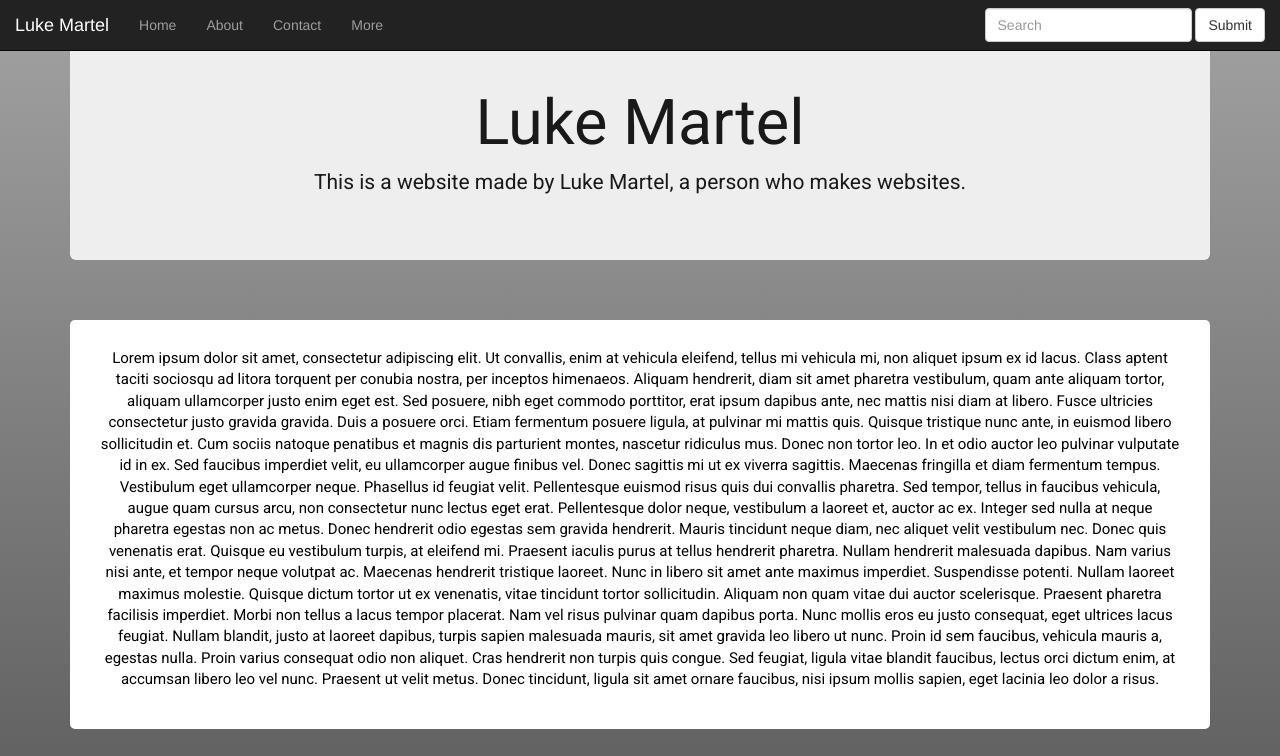
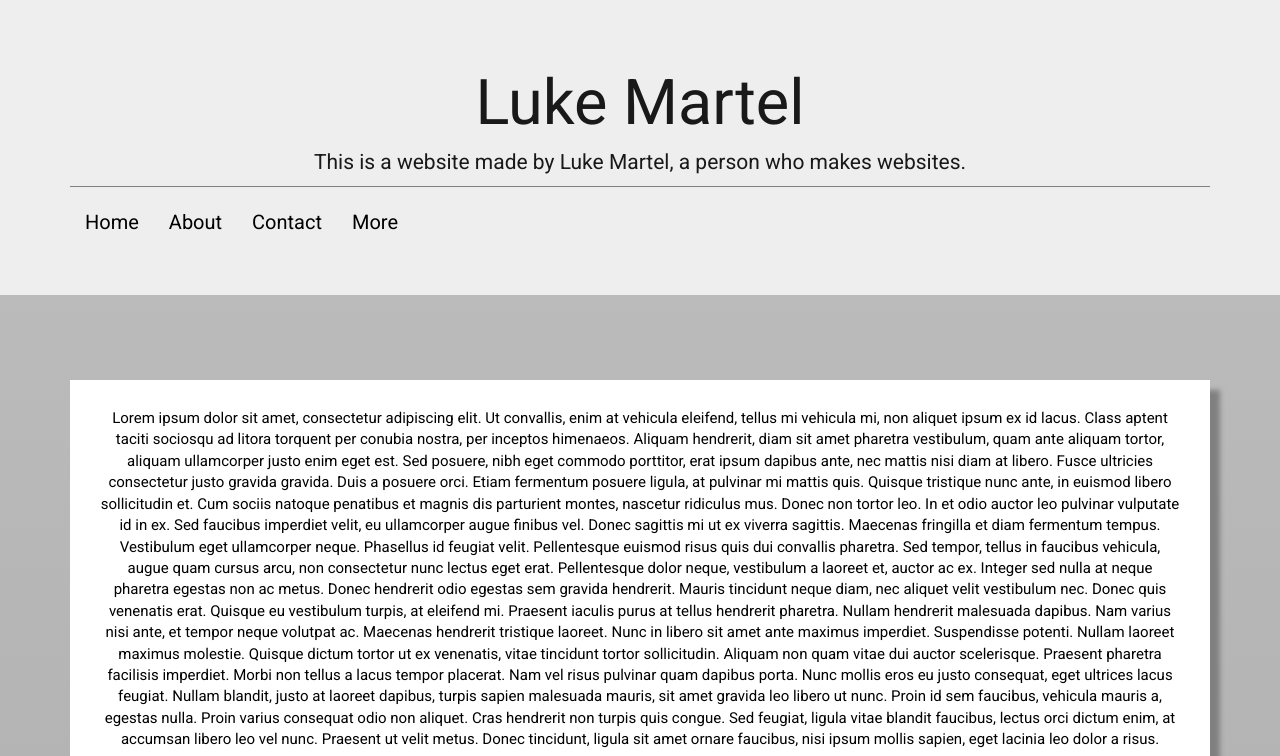
Before and after one commit to lucasmartel/lucasmartel.github.io, a plain HTML site: page index.html in a window 1280 px wide. Shown: the top 756 px of the page. Drawn offline with nearby package versions, Linux system fonts and the light colour scheme; a script that the page names is missing.

Commit message:
Change a lot, still much more to do.

```diff
--- a/index.html
+++ b/index.html
@@ -15,43 +15,26 @@
     </head>
 
     <body>
+      <div class="header">
       <div class="nav-bar">
+        <div class="jumbotron">
         <div class="container">
-          <div class="jumbotron">
+
             <h1>Luke Martel</h1>
               <p>This is a website made by Luke Martel, a person who makes websites.</p>
+                <div class="customHr">.</div>
+              <ul class="nav navbar-nav">
+                <li><a href="index.html">Home</a></li>
+                <li><a href="about.html">About</a></li>
+                <li><a href="contact.html">Contact</a></li>
+                <li><a href="https://github.com/lucasmartel">More</a></li>
+              </ul>
           </div>
         </div>
       </div>
+    </div>
 
-    <nav class="navbar navbar-inverse navbar-fixed-top">
-
-      <div class="container-fluid">
-        <div class="navbar-header">
-          <a class="navbar-brand" href="index.html">Luke Martel</a>
-        </div>
-
-        <div>
-          <ul class="nav navbar-nav">
-            <li><a href="index.html">Home</a></li>
-            <li><a href="about.html">About</a></li>
-            <li><a href="contact.html">Contact</a></li>
-            <li><a href="https://github.com/lucasmartel">More</a></li>
-          </ul>
-        </div>
-
-        <form class="navbar-form navbar-right" role="search">
-          <div class="form-group">
-            <input type="text" class="form-control" placeholder="Search">
-          </div>
-        <button type="submit" class="btn btn-default">Submit</button>
-        </form>
-
-      </div>
-    </nav>
-
-
-
+        <div class="content">
         <div class="container">
           <div class="row">
             <div class="col-md-12 col_1">
@@ -174,6 +157,7 @@
             </div>
           </div>
         </div>
+      </div>
 
 
 
--- a/main.css
+++ b/main.css
@@ -1,14 +1,32 @@
 body{
-  background: -webkit-linear-gradient(#A2A2A2, black);
+  background: -webkit-linear-gradient(#bfbfbf, #A2A2A2);
 }
 
+.header {
+    position:fixed;
+    z-index:2;
+  }
+
+.content {
+    position: relative;
+    z-index:1;
+    padding-top: 350px;
+  }
+
+.main-nav-scrolled,
 .nav-bar{
   height: 200px;
   text-align: center;
-  padding-top: 20px;
   font-weight: 200;
   padding-bottom: 270px;
+  position: fixed;
+  top: 0;
+  width: 100%;
+  position: fixed;
+  box-shadow: 0 2px 3px rbga(0,0,0 .4);
 }
+
+
 
 .nav-bar a {
   text-decoration:none;
@@ -28,16 +46,15 @@ body{
   color: black;
   font-family: 'Roboto', sans-serif;
   border: 8px solid white;
-  border-radius: 5px;
   background-color: white;
-  radius: 20px;
+  box-shadow: 10px 10px 5px grey;
 }
 
 .picture{
   border: 8px solid white;
   background-color: white;
-  border-radius: 5px;
   height: 75%;
+  box-shadow: 10px 10px 5px grey;
 }
 
 .col_1{
@@ -58,4 +75,16 @@ body{
 
 .nav navbar-nav{
   color: black;
+  text-align: center;
 }
+
+.customHr {
+    width: 95%
+    font-size: 1px;
+    color: rgba(0, 0, 0, 0);
+    line-height: 1px;
+
+    background-color: grey;
+    margin-top: -6px;
+    margin-bottom: 10px;
+}
```
Also changed, not shown: about.html (+5 -20 lines), contact.html (+11 -28 lines).
